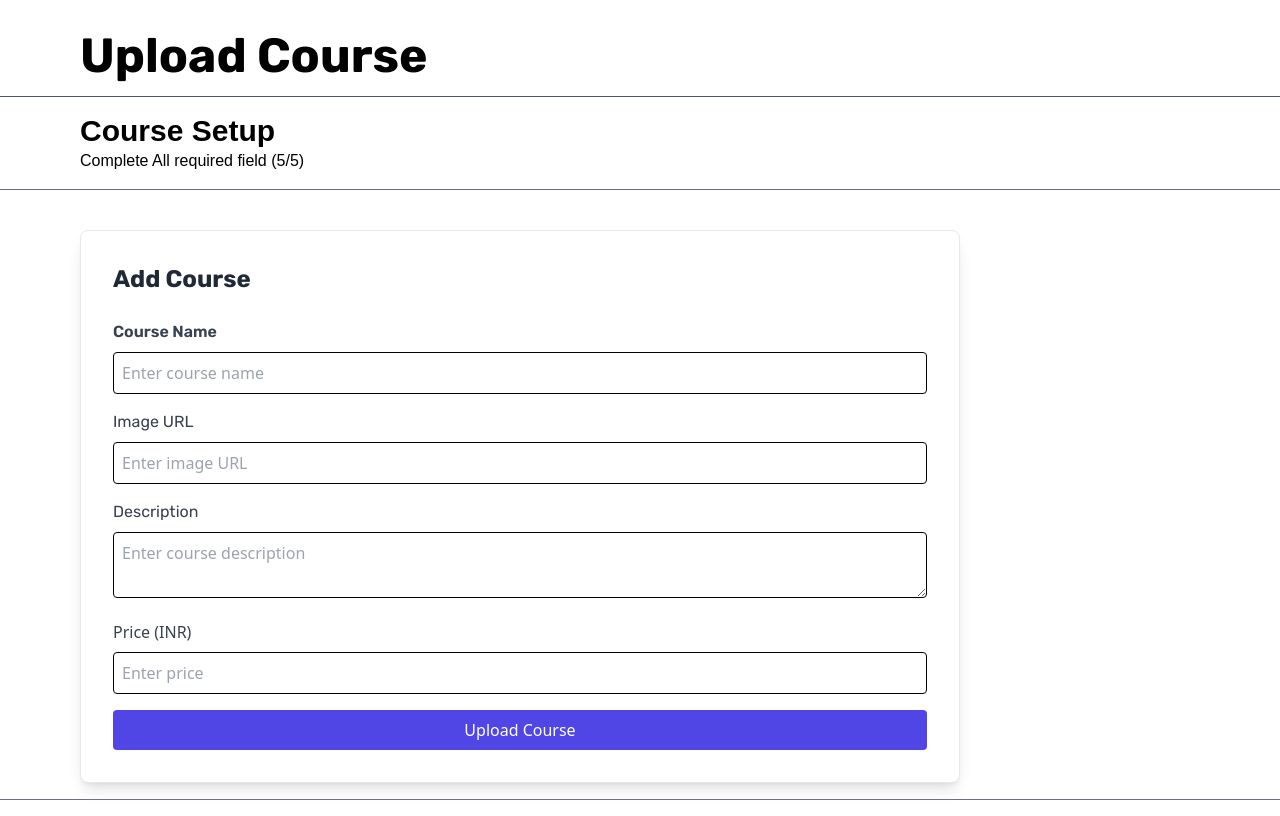
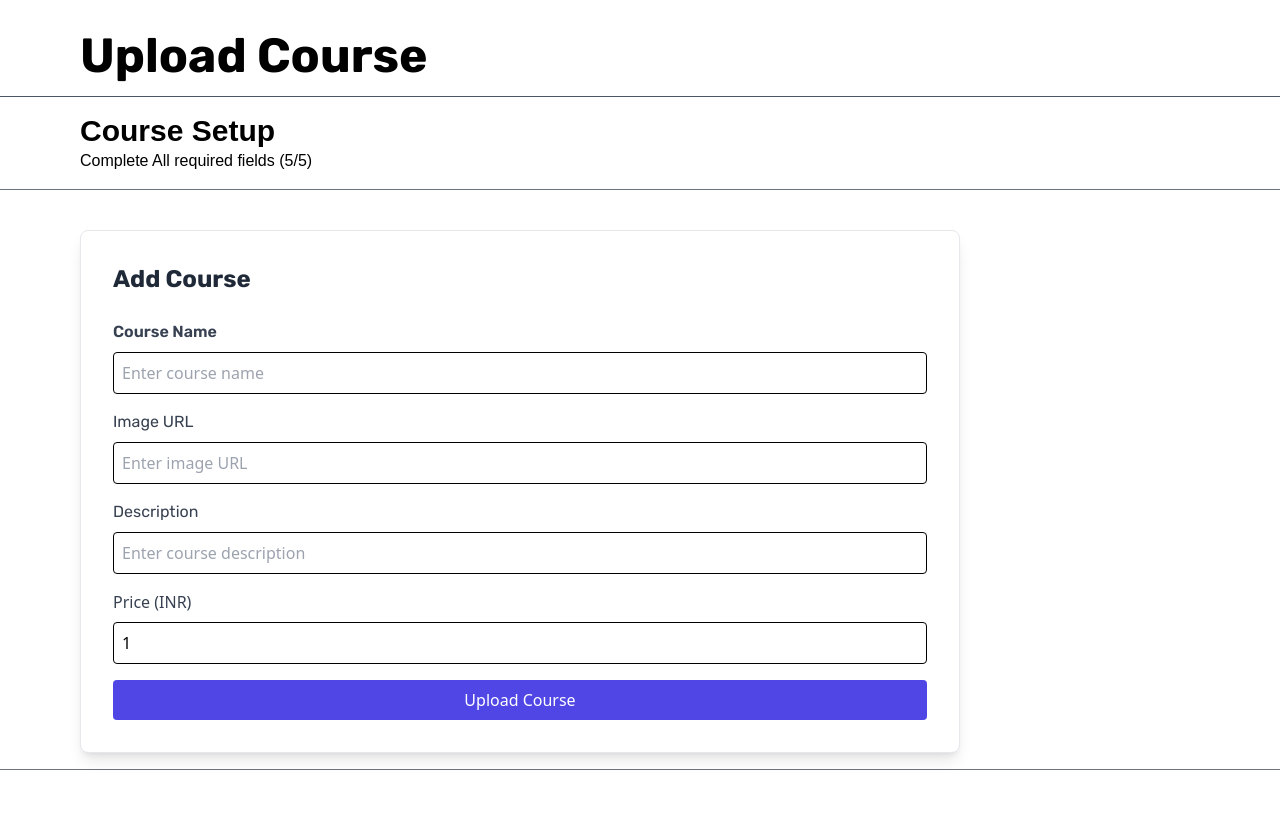
Before and after one commit to HimanshuGolyan01/CourseSellingWebsite, a React (Vite) app in the folder Frontend/: page /Uploadcourse in a window 1280 px wide. Built offline with nearby package versions, Linux system fonts and the light colour scheme.

Commit message:
Upload Course Functionality in Frontend

```diff
--- a/Frontend/src/Components/UploadCard.jsx
+++ b/Frontend/src/Components/UploadCard.jsx
@@ -1,13 +1,15 @@
 import React from 'react';
+import { useNavigate } from 'react-router-dom';
 
-const UploadCard = ({ title, description, onUpload }) => {
+const UploadCard = ({ title, description, onclick }) => {
+  const navigate = useNavigate()
   return (
     <div className="bg-white shadow-lg rounded-lg p-8 w-full max-w-xl hover:shadow-xl transition-shadow duration-300">
       <h2 className="text-2xl font-bold mb-">{title}</h2>
       <p className="mb-6 text-lg">{description}</p>
       <button
-        onClick={onUpload}
         className="bg-blue-600 text-white hover:bg-blue-500 rounded-lg px-6 py-3 text-lg"
+        onClick={() => navigate("/Uploadcourse")}
       >
         Upload Course
       </button>
--- a/Frontend/src/Pages/AdminHome.jsx
+++ b/Frontend/src/Pages/AdminHome.jsx
@@ -1,7 +1,10 @@
 import React from 'react';
 import UploadCard from '../Components/UploadCard';
+import Uploadcourse from './Uploadcourse';
+import { useNavigate } from 'react-router-dom';
 
 const AdminHome = () => {
+   const Navigate = useNavigate();
   return (
     <div className="flex h-screen bg-gray-100 font-rubik">
 
@@ -27,9 +30,8 @@ const AdminHome = () => {
 
         <div>
        <UploadCard
-       title={"Click To Upload Your course"}
-       description={"Upload your course details"}
-    //    onUpload={handleUploadClick}
+        title={"Click To Upload Your course"}
+        description={"Upload your course details"}
        />
         </div>
       </div>
--- a/Frontend/src/Pages/Signinadmin.jsx
+++ b/Frontend/src/Pages/Signinadmin.jsx
@@ -11,7 +11,7 @@ const Signinadmin = () => {
   const [email, setEmail] = useState("");
   const [password, setPassword] = useState("");
 
-  // const navigate = useNavigate();
+  const navigate = useNavigate();
 
   async function signinhandler() {
     try {
@@ -20,9 +20,9 @@ const Signinadmin = () => {
         password : password
       });
       localStorage.setItem("token", response.data.token);
-      // navigate("/AdminHome");
+      navigate("/AdminHome");
     } catch (error) {
-      console.log("Signin error", error);
+      console.log("Signin error", error.response ? error.response.data : error.message);
     }
   }
 
--- a/Frontend/src/Pages/Uploadcourse.jsx
+++ b/Frontend/src/Pages/Uploadcourse.jsx
@@ -1,31 +1,41 @@
-import React from 'react'
+import React, { useState } from 'react';
+import { useNavigate } from 'react-router-dom';
 
 const Uploadcourse = () => {
+  const navigate = useNavigate();
+  const [coursename, setCoursename] = useState("");
+  const [description, setDescription] = useState("");
+  const [imageURL, setImageURL] = useState("");
+  const [price, setPrice] = useState("1");
+
   return (
     <div>
       <div>
         <h1 className='font-rubik text-5xl font-bold ml-[5rem] mt-[2rem] from-gray-700 via-gray-500 to-white'>Upload Course</h1>
         <hr className="my-4 border-gray-600" />
         <h2 className='text-3xl font-BebasNeue font-semibold ml-[5rem] '>Course Setup</h2>
-        <h1 className='font-BebasNeue ml-[5rem]'>Complete All required field (5/5)</h1>
+        <h1 className='font-BebasNeue ml-[5rem]'>Complete All required fields (5/5)</h1>
         <hr className="my-4 border-gray-500" />
       </div>
-      <div>
+
       <div className="w-[55rem] ml-[5rem] mt-10 p-8 bg-white border border-gray-200 shadow-lg rounded-lg">
         <h2 className="text-2xl font-bold font-rubik mb-6 text-gray-800">Add Course</h2>
         <form>
           <div className="mb-4">
             <label className=" text-gray-700 font-rubik font-semibold">Course Name</label>
             <input
+              onChange={(e) => setCoursename(e.target.value)}
               type="text"
               className="w-full p-2 mt-2 border border-black rounded focus:outline-none focus:ring-2 focus:ring-indigo-500"
               placeholder="Enter course name"
+              value={coursename}
             />
           </div>
 
           <div className="mb-4">
             <label className="block text-gray-700 font-rubik">Image URL</label>
             <input
+              onChange={(e) => setImageURL(e.target.value)}
               type="text"
               className="w-full p-2 mt-2 border border-black rounded focus:outline-none focus:ring-2 focus:ring-indigo-500"
               placeholder="Enter image URL"
@@ -34,18 +44,22 @@ const Uploadcourse = () => {
 
           <div className="mb-4">
             <label className="block text-gray-700 font-rubik">Description</label>
-          <textarea
+            <input
+              onChange={(e) => setDescription(e.target.value)}
               className="w-full p-2 mt-2 border border-black rounded focus:outline-none focus:ring-2 focus:ring-indigo-500"
               placeholder="Enter course description"
+              value={description}
             />
           </div>
 
           <div className="mb-4">
             <label className="block text-gray-700">Price (INR)</label>
             <input
+              onChange={(e) => setPrice(e.target.value)}
               type="number"
               className="w-full p-2 mt-2 border border-black rounded focus:outline-none focus:ring-2 focus:ring-indigo-500"
               placeholder="Enter price"
+              value={price}
             />
           </div>
 
@@ -57,10 +71,10 @@ const Uploadcourse = () => {
           </button>
         </form>
       </div>
+
       <hr className="my-4 border-gray-500" />
     </div>
-    </div>
-  )
-}
+  );
+};
 
-export default Uploadcourse
+export default Uploadcourse;
```
Also changed, not shown: 1 other file (tests, documents, lock files or other folders). Lines whose indentation alone changed are shown as unchanged.
